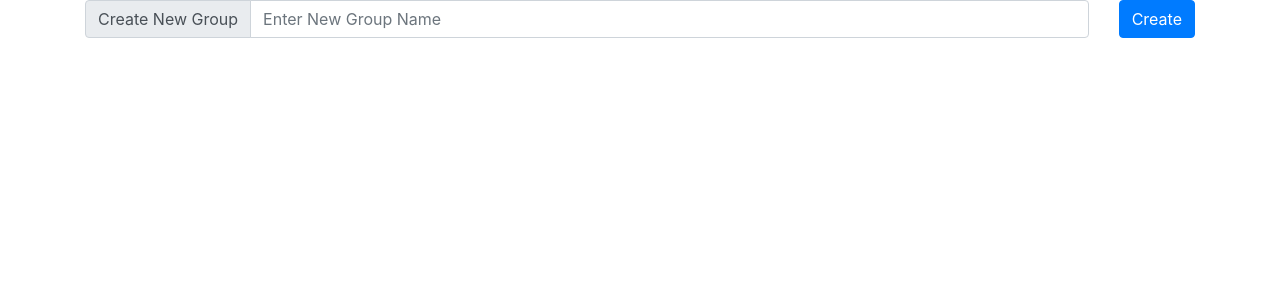
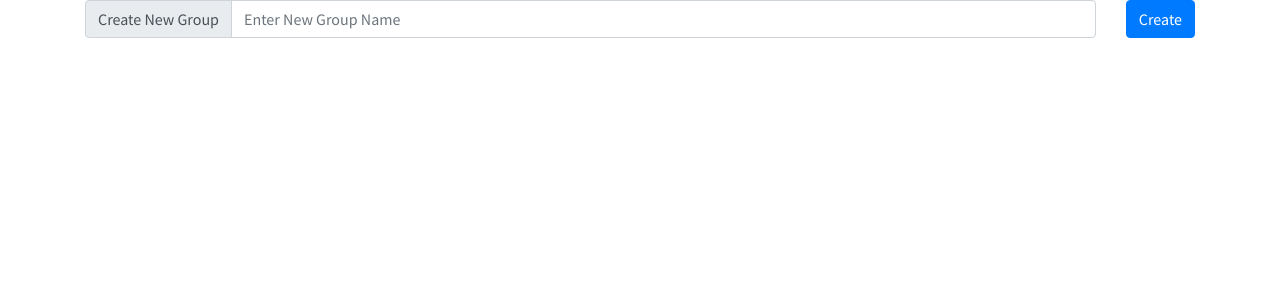
Before and after one commit to ucsb-cs48-s20/project-s2-t2-free, a Next.js app: page /groups-management/CreateGroupForm in a window 1280 px wide. Shown: the top 300 px of the page. Built offline with nearby package versions, Linux system fonts and the light colour scheme; no server answers.

Commit message:
vt - changed nav bar color

```diff
--- a/components/AppNavbar.js
+++ b/components/AppNavbar.js
@@ -10,7 +10,7 @@ function AppNavbar(props) {
   const user = props.user;
 
   return (
-    <Navbar bg="light" expand="lg">
+    <Navbar expand="lg" className="nav">
       <Container>
         <Link href="/" passHref={true}>
           <Navbar.Brand>Free From Class</Navbar.Brand>
--- a/pages/_app.js
+++ b/pages/_app.js
@@ -2,6 +2,7 @@ import { SWRConfig } from "swr";
 import fetch from "isomorphic-unfetch";
 import { ToastProvider } from "../components/Toasts";
 import "bootstrap/dist/css/bootstrap.min.css";
+import "../styles/index.css";
 
 function MyApp({ Component, pageProps }) {
   return (
--- /dev/null
+++ b/styles/index.css
@@ -0,0 +1,13 @@
+@import url("https://fonts.googleapis.com/css2?family=Noto+Sans+JP&family=Source+Sans+Pro&family=Work+Sans&display=swap");
+
+.nav {
+  font-family: "Noto Sans JP", "Work Sans", sans-serif;
+  font-weight: 600;
+  background-color: rgba(38, 151, 243, 0.295);
+  border-bottom: 2px solid rgba(32, 123, 197, 0.295);
+  margin-bottom: 6px;
+}
+
+body {
+  font-family: "Source Sans Pro", sans-serif;
+}
```
